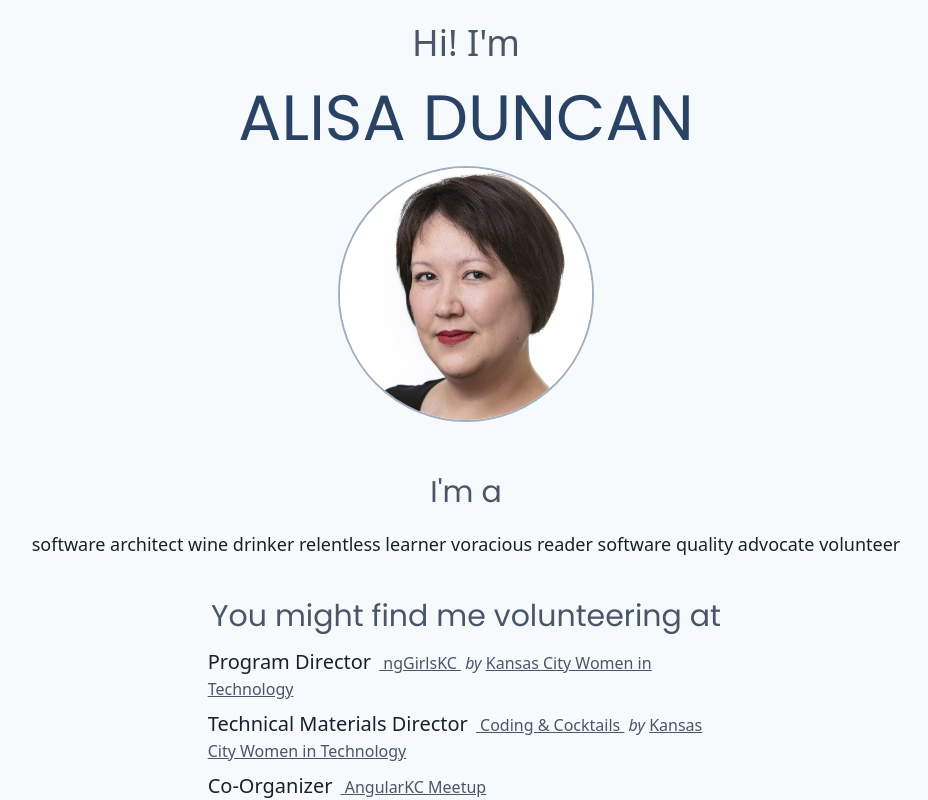
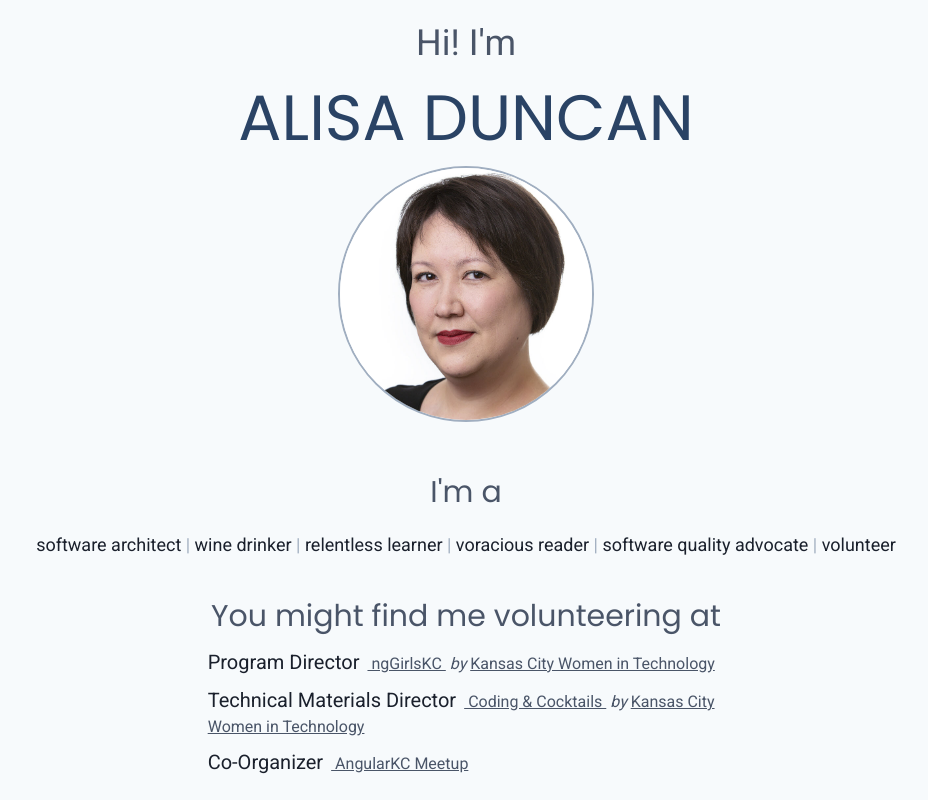
Before and after one commit to alisaduncan/alisaduncan-site, an Angular app: page / in a window 1280 px wide. Shown: the top 800 px of the page, without its empty margins (174-1102 px from the left). Built offline with nearby package versions, Linux system fonts and the light colour scheme; no server answers.

Commit message:
update styles (#5)

```diff
--- a/src/app/app.component.html
+++ b/src/app/app.component.html
@@ -1,4 +1,4 @@
-<main >
+<main class="bg-gray-100">
   <router-outlet></router-outlet>
 
   <!--    <p>I type instructions for computers to follow and sometimes computers listen to me.</p>-->
--- a/src/app/app.component.scss
+++ b/src/app/app.component.scss
@@ -1,8 +0,0 @@
-.bio {
-  span + span {
-    &::before {
-      content: " | ";
-      color: #a0aec0;
-    }
-  }
-}
--- a/src/app/home/home.component.html
+++ b/src/app/home/home.component.html
@@ -1,4 +1,4 @@
-<div class="text-center m-0 s:m-1 md:m-2 lg:m-4 xl:m-4 text-gray-700">
+<div class="text-center m-0 s:m-1 md:m-2 lg:m-4 xl:m-4 text-gray-700 font-body">
   <section class="intro">
     <p class="text-3xl sm:text-4xl md:text-4xl lg:text-4xl xl:text-4xl">Hi! I'm</p>
     <h1 class="text-5xl sm:text-6xl md:text-6xl lg:text-6xl xl:text-6xl font-display uppercase text-blue-900">Alisa
--- a/src/app/home/home.component.scss
+++ b/src/app/home/home.component.scss
@@ -0,0 +1,8 @@
+.bio {
+  span + span {
+    &::before {
+      content: " | ";
+      color: #a0aec0;
+    }
+  }
+}
--- a/src/app/posts/post-card/post-card.component.html
+++ b/src/app/posts/post-card/post-card.component.html
@@ -7,7 +7,7 @@
     </mat-card-header>
 
     <mat-card-content class="text-left">
-      <p>{{post.description}}</p>
+      <p class="font-body">{{post.description}}</p>
     </mat-card-content>
     <mat-card-actions align="end" class="font-display">
       <!--    <a mat-icon-button href="{{post.url}}" target="_blank" aria-label="Open in external tab">-->
```
